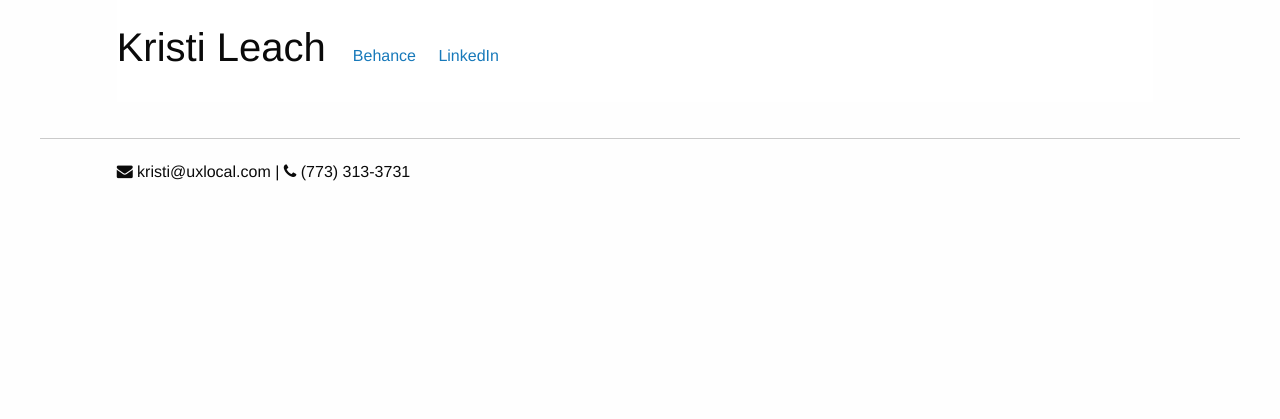
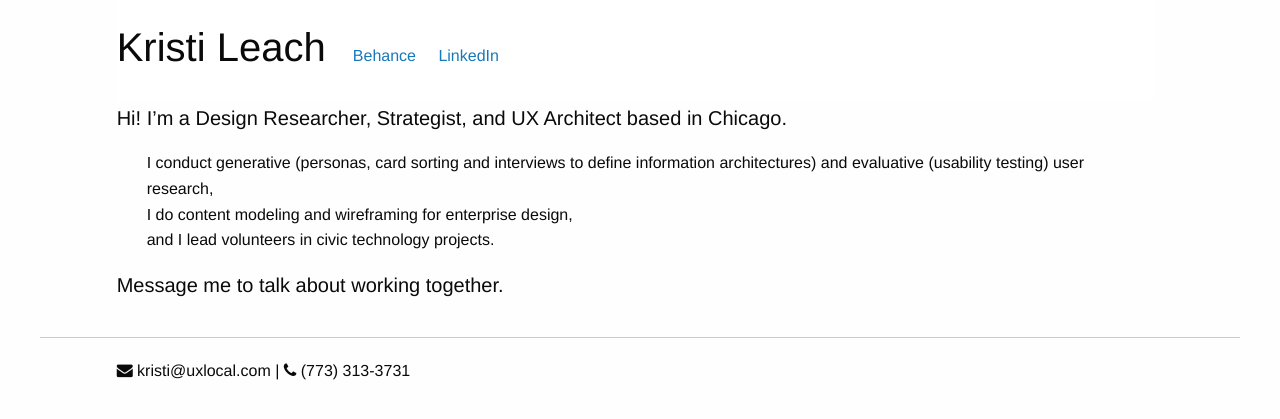
Before and after one commit to kwritenow/kristileach.com, a Jekyll site: the page built from index.html, in a window 1280 px wide. Shown: the top 419 px of the page. Built offline with Jekyll 4.4.1, drawn with Linux system fonts in a browser that asks for light colours.

Commit message:
Add homepage blurb

```diff
--- a/index.html
+++ b/index.html
@@ -3,7 +3,22 @@ layout: default
 ---
 <div class="grid-x grid-margin-x">
     <div class="small-10 small-offset-1 cell">
-        <p>
+        <p class="lead">
+Hi! I’m a Design Researcher, Strategist, and UX Architect based in Chicago.
+	</p>
+	<ul class="no-bullet" style="margin-left:30px;">
+            <li>
+                I conduct generative (personas, card sorting and interviews to define information architectures) and evaluative (usability testing) user research,
+            </li>
+            <li>
+                I do content modeling and wireframing for enterprise design,
+            </li>
+            <li>
+                and I lead volunteers in civic technology projects.
+            </li>
+	</ul>
+	<p class="lead">
+	    Message me to talk about working together.
         </p>
     </div>
 </div>
```
